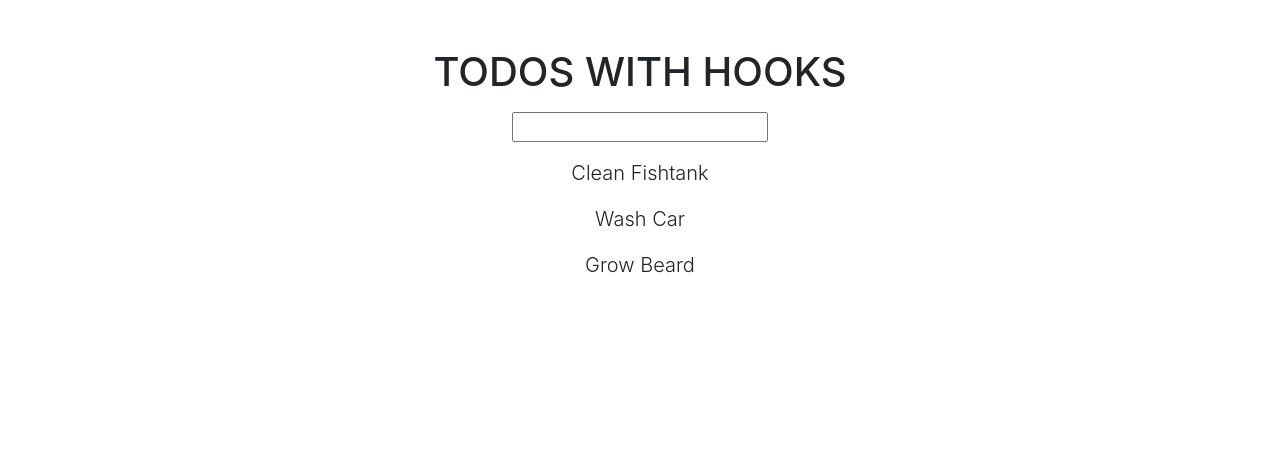
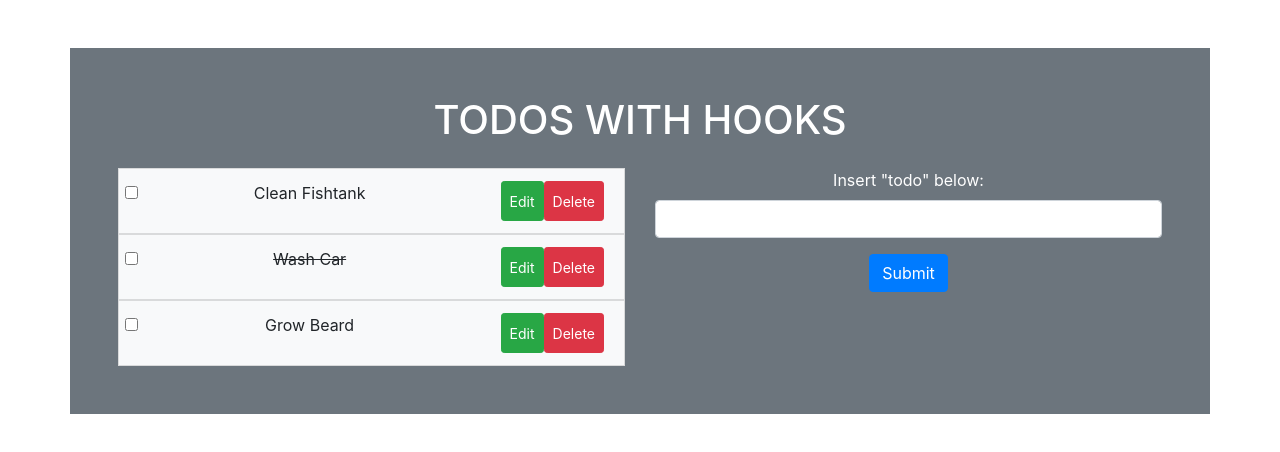
Before and after one commit to xaviguasch/taskmaster-react-hooks-app, a React (Create React App) app: page / in a window 1280 px wide. Shown: the top 452 px of the page. Built offline with nearby package versions, Linux system fonts and the light colour scheme; the HTML template or start-up script is replaced by a standard one.

Commit message:
added Todo item component

```diff
--- /dev/null
+++ b/src/Todo.js
@@ -0,0 +1,24 @@
+import React from 'react'
+
+const Todo = ({ task, completed, id }) => {
+  return (
+    <div>
+      <li key={id} className='list-group-item bg-light'>
+        <div className='row'>
+          <div className='col-1'>
+            <input type='checkbox' className='form-check-input' id='exampleCheck1' />
+          </div>
+          <div className='col-7'>
+            <p style={{ textDecoration: completed ? 'line-through' : 'none' }}>{task}</p>
+          </div>
+          <div className='col-4 d-flex justify-content-end'>
+            <button className='btn btn-success btn-sm'>Edit</button>{' '}
+            <button className='btn btn-danger btn-sm'>Delete</button>
+          </div>
+        </div>
+      </li>
+    </div>
+  )
+}
+
+export default Todo
--- a/src/TodoApp.js
+++ b/src/TodoApp.js
@@ -16,10 +16,16 @@ const TodoApp = () => {
   }
 
   return (
-    <div className='container mt-5'>
-      <h1 className='display-5 text-center'>TODOS WITH HOOKS</h1>
-      <TodoForm addTodo={addTodo} />
-      <TodoList todos={todos} />
+    <div className='container mt-5 bg-secondary p-5'>
+      <h1 className='display-5 text-center text-white'>TODOS WITH HOOKS</h1>
+      <div className='row'>
+        <div className='col-6'>
+          <TodoList todos={todos} />
+        </div>
+        <div className='col-6'>
+          <TodoForm addTodo={addTodo} />
+        </div>
+      </div>
     </div>
   )
 }
--- a/src/TodoForm.js
+++ b/src/TodoForm.js
@@ -5,8 +5,7 @@ const TodoForm = ({ addTodo }) => {
   const [value, handleChange, reset] = useInputState('')
 
   return (
-    <div className='text-center mt-3'>
-      <p className='lead'>{value}</p>
+    <div className='text-center my-3'>
       <form
         onSubmit={e => {
           e.preventDefault()
@@ -14,7 +13,23 @@ const TodoForm = ({ addTodo }) => {
           reset()
         }}
       >
-        <input type='text' value={value} onChange={handleChange} />
+        <div className='form-group'>
+          <label className='text-white' htmlFor='todo'>
+            Insert "todo" below:
+          </label>
+          <input
+            value={value}
+            onChange={handleChange}
+            type='text'
+            className='form-control'
+            id='todo'
+            aria-describedby='todo'
+          />
+        </div>
+
+        <button type='submit' className='btn btn-primary'>
+          Submit
+        </button>
       </form>
     </div>
   )
--- a/src/TodoList.js
+++ b/src/TodoList.js
@@ -1,15 +1,14 @@
 import React from 'react'
+import Todo from './Todo.js'
 
 const TodoList = ({ todos }) => {
   return (
     <div className='text-center mt-3'>
-      {todos.map(todo => {
-        return (
-          <p key={todo.id} className='lead'>
-            {todo.task}
-          </p>
-        )
-      })}
+      <ul className='list-group'>
+        {todos.map(todo => {
+          return <Todo key={todo.id} task={todo.task} completed={todo.completed} />
+        })}
+      </ul>
     </div>
   )
 }
```
